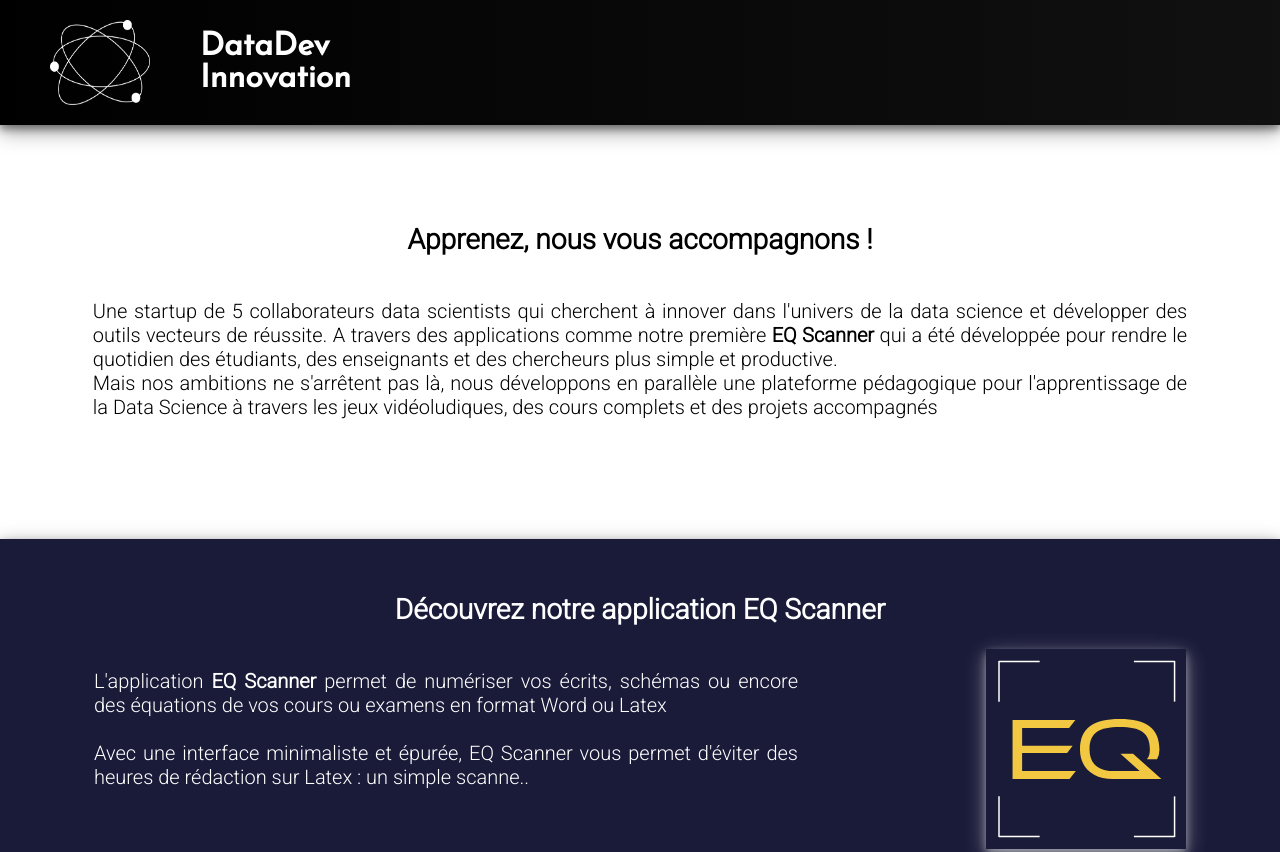
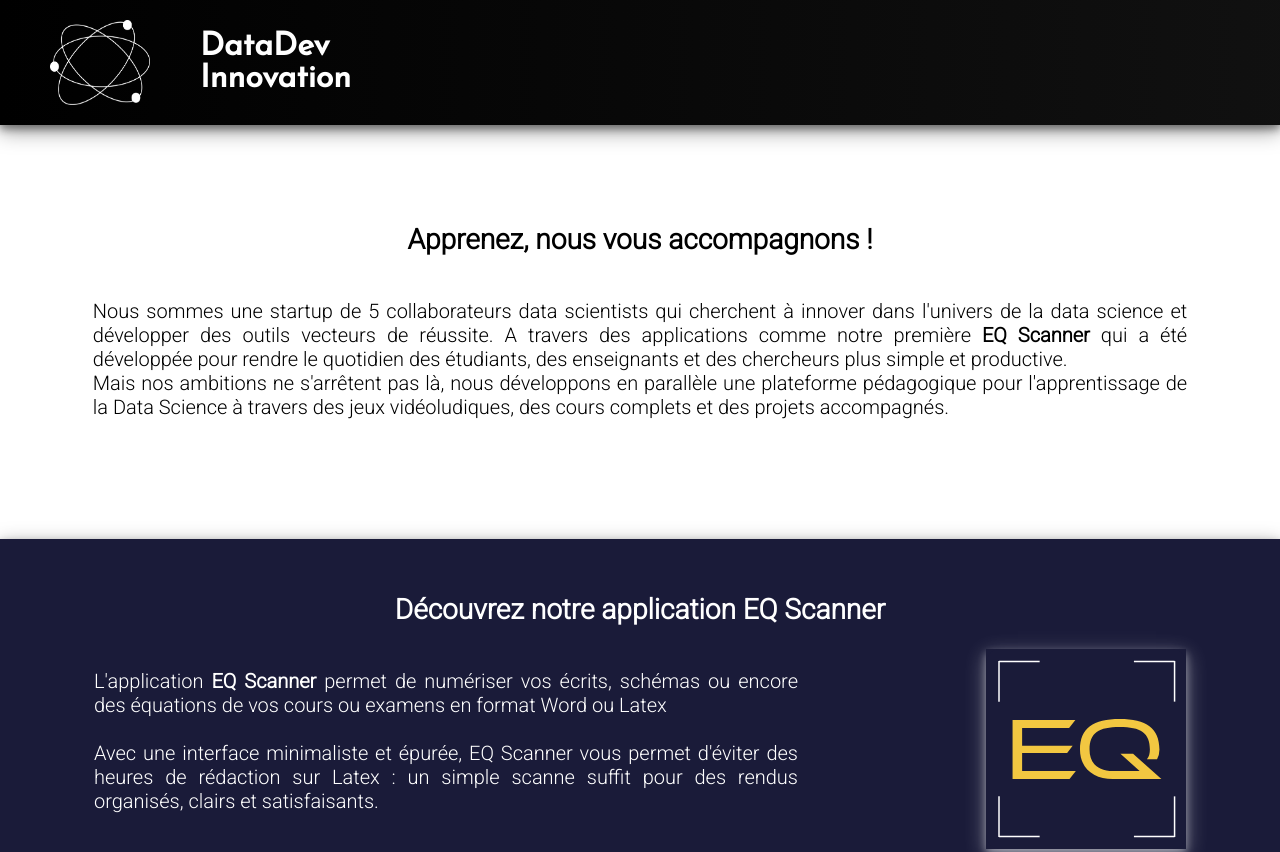
Before and after one commit to DataDevInnovation/DataDevInnovation.github.io, a plain HTML site: page index.html in a window 1280 px wide. Shown: the top 852 px of the page. Drawn offline with Linux system fonts and the light colour scheme.

Commit message:
Update index.html

```diff
--- a/index.html
+++ b/index.html
@@ -18,7 +18,7 @@
 
 	<div id="qui_sommes_nous">
 		<h2>Apprenez, nous vous accompagnons !</h2>
-		<p>Une startup de 5 collaborateurs data scientists qui cherchent à innover dans l'univers de la data science et développer des outils vecteurs de réussite. A travers des applications comme notre première <b>EQ Scanner</b> qui a été développée pour rendre le quotidien des étudiants, des enseignants et des chercheurs plus simple et productive. <br>Mais nos ambitions ne s'arrêtent pas là, nous développons en parallèle une plateforme pédagogique pour l'apprentissage de la Data Science à travers les jeux vidéoludiques, des cours complets et des projets accompagnés</p>
+		<p>Nous sommes une startup de 5 collaborateurs data scientists qui cherchent à innover dans l'univers de la data science et développer des outils vecteurs de réussite. A travers des applications comme notre première <b>EQ Scanner</b> qui a été développée pour rendre le quotidien des étudiants, des enseignants et des chercheurs plus simple et productive. <br>Mais nos ambitions ne s'arrêtent pas là, nous développons en parallèle une plateforme pédagogique pour l'apprentissage de la Data Science à travers des jeux vidéoludiques, des cours complets et des projets accompagnés.</p>
 	</div>
 
 	<div id="EQ">
@@ -28,7 +28,7 @@
 			<div class="texte">
 				<p>L'application <b>EQ Scanner</b> permet de numériser vos écrits, schémas ou encore des équations de vos cours ou examens en format Word ou Latex
 				<br><br>
-				Avec une interface minimaliste et épurée, EQ Scanner vous permet d'éviter des heures de rédaction sur Latex : un simple scanne..
+				Avec une interface minimaliste et épurée, EQ Scanner vous permet d'éviter des heures de rédaction sur Latex : un simple scanne suffit pour des rendus organisés, clairs et satisfaisants.
 				</p>
 			</div>
 
```
